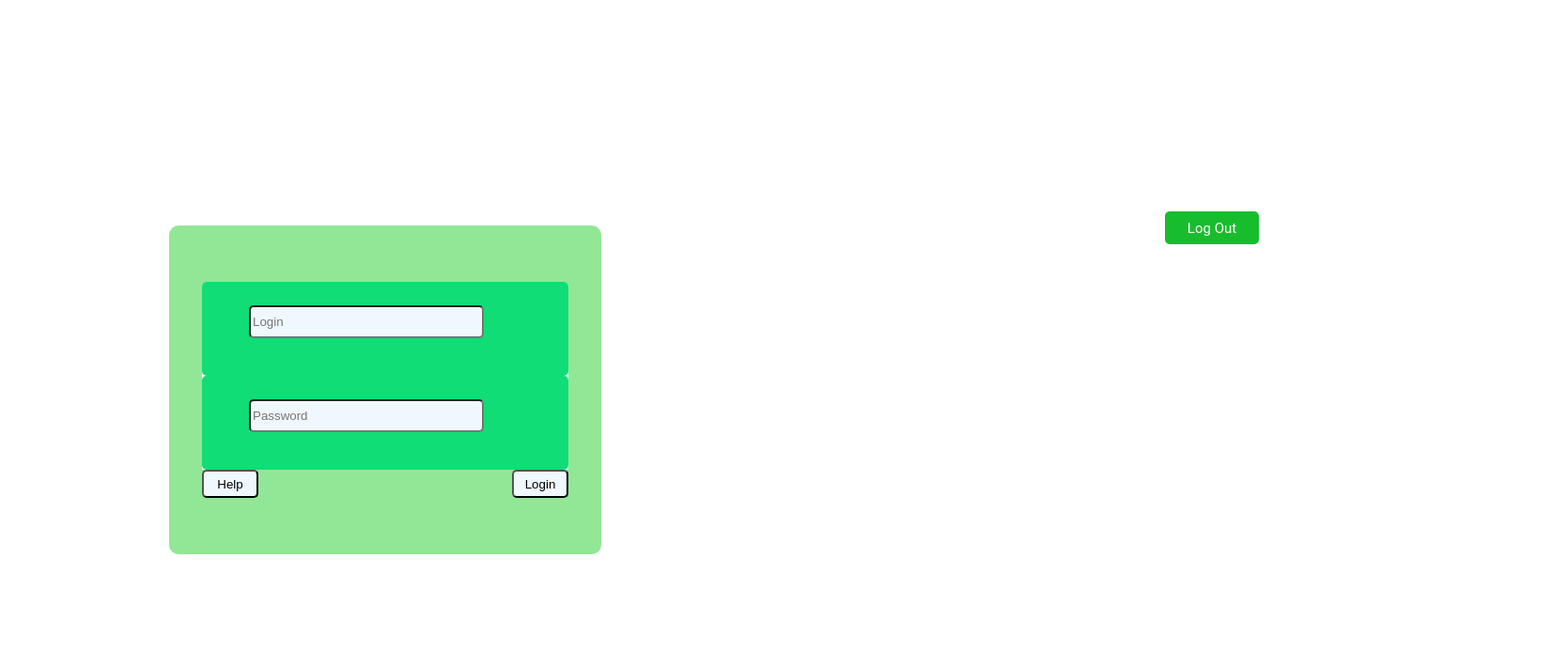
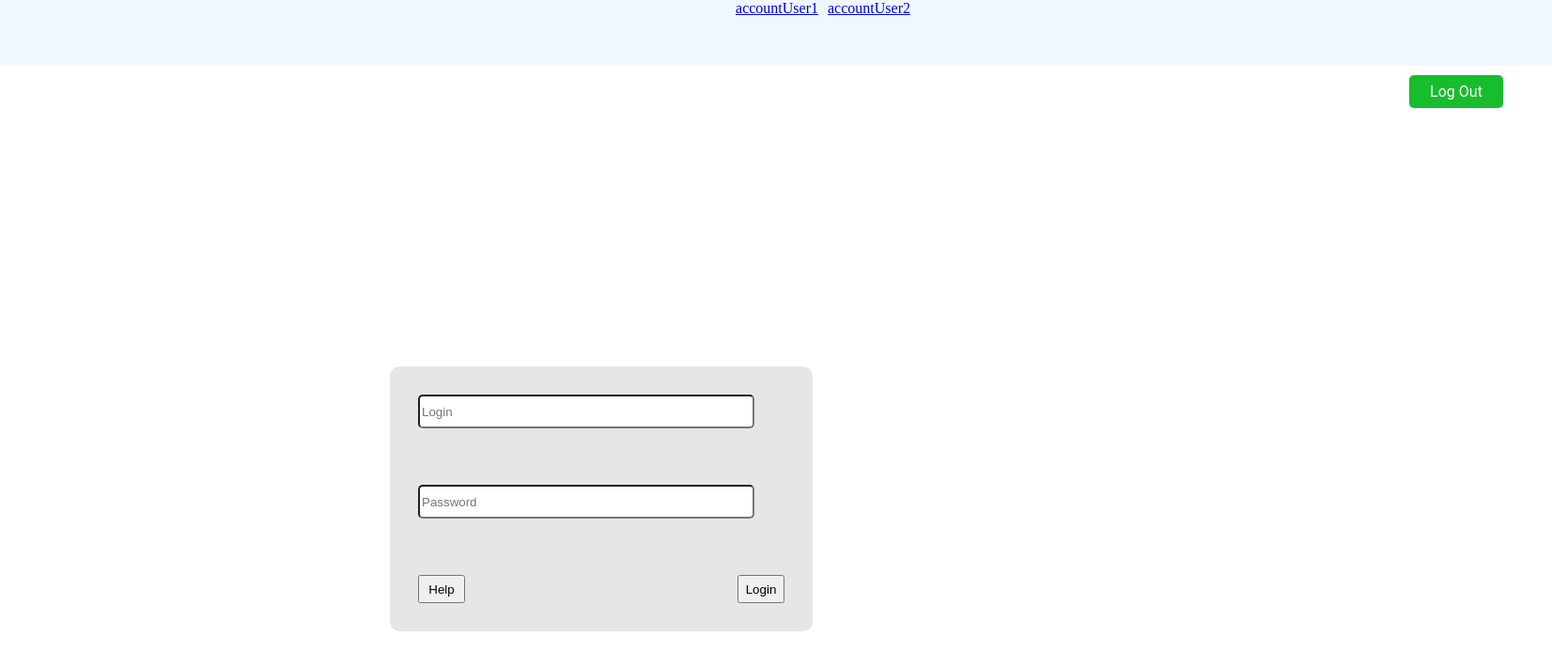
Before and after one commit to intrstllr/chat-app, a Vue app: page /page2 in a window 1280 px wide. Shown: the top 710 px of the page at 94% size, 1652 px wide, since content can reach past the window. Built offline with nearby package versions, Linux system fonts and the light colour scheme.

Commit message:
Add files via upload

```diff
--- a/src/App.vue
+++ b/src/App.vue
@@ -1,5 +1,5 @@
 <template>
-  <header class="header">
+  <header>
     <div class="header__container">
       <div class="header__body">
         <nav class="header_nav">
@@ -7,73 +7,41 @@
           <RouterLink class="page_2" to="/page2">accountUser2</RouterLink>
         </nav>
       </div>
-
     </div>
   </header>
   <RouterView />
 </template>
 
-<script></script>
+<script>
+
+</script>
 
 <style scoped>
 header {
-  width:100%;
-  background-color: #fff;
-  max-height: 30px;
+  width:100vh;
+  background-color: aliceblue;
+  height: 10%;
+  margin: 0px;
+  padding: 0px;
+}
+.page_2{
+  margin-left: 10px;
+}
+.page_1{
+  margin-left: 100px;
+}
+.header__body{
+  background-color:aliceblue;
+  width: 1652px;
+  height: 70px;
+  display: flex;
+  justify-content: center;
 }
 
-nav {
-  width: 100%;
-  font-size: 12px;
-  text-align: center;
-  margin-top: 5px;
-  height: inherit;
-  display: flex;
+body , div{
+  width: 100vh;
 }
-.header__container{
-    max-width: 1300px;
-    max-height: 30px;
-    margin: 0 auto;
-
+#app{
+  margin-right: 0px;
 }
-.header__body{
-    display: flex;
-    align-items: center;
-    justify-content: space-between;
-    padding: 10px 0;
-    margin-bottom: 930px;
-    height: 100px;
-}
-nav a.router-link-exact-active {
-  color: var(--color-text);
-}
-
-nav a.router-link-exact-active:hover {
-  background-color: transparent;
-}
-
-nav a {
-  display: inline-block;
-  padding: 0 1rem;
-  border-left: 1px solid var(--color-border);
-}
-
-nav a:first-of-type {
-  border: 0;
-}
-
-@media (min-width: 1024px) {
-  header {
-    display: flex;
-    place-items: center;
-    padding-right: calc(var(--section-gap) / 2);
-  }
-  nav {
-    text-align: left;
-    font-size: 1rem;
-    display: flex;
-    align-items: center;
-  }
-}
-
 </style>
--- a/src/components/authorization1.vue
+++ b/src/components/authorization1.vue
@@ -1,26 +1,27 @@
 <template>
-  <div class="authorization__body_1">
-    <form class="authorization__form__1" @keydown.enter.prevent="">
-      <div class="div__login_1">
+<div class="wrapper__form">
+        <div class="content__form">
+            <form class="authorization__form__container" @keydown.enter.prevent="">
+                <div class="div__login_blue">
                     <input
                         v-model="login"
                         type="text"
-          class="authorization__login-input_1"
+                        class="authorization__login-input_blue"
                         placeholder="Login"
                             />
                 </div>
-      <div class="div__password_1">
+                <div class="div__password_blue">
                     <input
                         v-model="password"
                         type="password"
-          class="authorization__password-input_1"
+                        class="authorization__password-input_blue"
                         placeholder="Password"
                     />
                 </div>
-      <div class="authorization__btns-group_1">
+                <div class="authorization__btns-group_blue">
                     <button
                         @click.prevent=""
-          class="authorization__forgive-btn_1"
+                        class="authorization__forgive-btn_blue"
                         @click="helpForAuthorization()"
                     >
                         Help
@@ -28,12 +29,13 @@
                     <button
                         @click.prevent="loginVerification"
                         @keydown.enter.prevent="loginVerification"
-          class="authorization__login-btn_1"
+                        class="authorization__login-btn_blue"
                     >
                         Login
                     </button>
                 </div>
             </form>
+    </div>
     </div>
 </template>
 <script>
@@ -64,75 +66,76 @@ export default {
       }
     },
     helpForAuthorization() {
-      alert(` login:admin \n password:123456`);
+      alert(` login:admin \n password: 123456`);
     },
   },
 };
 </script>
 
 <style>
-.authorization__body_1 {
-  margin-bottom: 900px;
-  background-color: #6f70fe;
-  height: 350px;
-  width: 460px;
+body {
+  padding: 0;
+  margin: 0;
+}
+
+.authorization__form__container {
+  max-width: 1250px;
+  margin: 0px auto;
+  background-color: hsl(0, 0%, 90%);
+  width: 450px;
+  border-radius: 10px;
+
+}
+.wrapper__form {
+  min-height: 100vh;
+  overflow: hidden;
   display: flex;
-  align-items: center;
-  justify-content: center;
-  border-radius: 10px;
-  flex-direction: row;
-  flex-wrap: wrap;
-  margin-top: 100px;
+  flex-direction: column;
+  margin-right: 0%;
+  padding: 0px;
 }
-.authorization__form__1{
+.content__form {
+  flex: 1 1 auto;
+  margin-top: 500px;
+  margin-left: 0vh;
+}
+.div__login_blue {
+  padding: 30px;
+  max-width: 1500px;
+  width: 390px;
+}
+.div__password_blue {
+  padding: 30px;
+  max-width: 1500px;
+  width: 390px;
+}
+.authorization__btns-group_blue {
+  padding: 30px;
+  max-width: 1500px;
+  width: 390px;
+  display: flex;
+  justify-content: space-between;
+  margin-bottom: 50px;
+}
+.authorization__login-input_blue {
+  width: 350px;
   border-radius: 5px;
-  background-color: aliceblue;
-}
-.authorization__login-input_1 {
-  margin-bottom: 50px;
-  size: 30px;
-  width: 250px;
-  height: 35px;
-  border-radius: 5px;
-  margin-left: 50px;
-  margin-top: 25px;
-  background-color: aliceblue;
-}
-.authorization__password-input_1 {
-  margin-bottom: 50px;
-  size: 30px;
-  width: 250px;
-  height: 35px;
-  border-radius: 5px;
-  margin-left: 50px;
-  margin-bottom: 75px;
-  background-color: aliceblue;
-  margin-top: 25px;
-}
-.authorization__forgive-btn_1 {
-  background-color: aliceblue;
-  border-radius: 5px;
-  width: 60px;
   height: 30px;
 }
-.authorization__login-btn_1 {
-  background-color: aliceblue;
+.authorization__password-input_blue {
+  width: 350px;
   border-radius: 5px;
-  width: 60px;
   height: 30px;
-  margin-left: 270px;
 }
-.div__login_1 {
-  background: #0000fe;
-  max-height: 100px;
-  border-radius: 5px;
+.authorization__forgive-btn_blue {
+  height: 30px;
+  width: 50px;
+  margin-top: 0px;
 }
-.div__password_1 {
-  background: #0000fe;
-  max-height: 100px;
-  border-radius: 5px;
+.authorization__login-btn_blue {
+  height: 30px;
+  width: 50px;
+  margin-top: 0px;
 }
-.authorization__btns-group_1 {
-  background-color: #6f70fe;
-}
+
 </style>
--- a/src/components/authorization2.vue
+++ b/src/components/authorization2.vue
@@ -1,26 +1,27 @@
 <template>
-  <div class="authorization__body">
-    <form class="authorization__form__" @keydown.enter.prevent="">
-      <div class="div__login">
+  <div class="wrapper__form">
+          <div class="content__form">
+              <form class="authorization__form__container" @keydown.enter.prevent="">
+                  <div class="div__login_blue">
                       <input
                           v-model="login"
                           type="text"
-          class="authorization__login-input"
+                          class="authorization__login-input_blue"
                           placeholder="Login"
                               />
                   </div>
-      <div class="div__password">
+                  <div class="div__password_blue">
                       <input
                           v-model="password"
                           type="password"
-          class="authorization__password-input"
+                          class="authorization__password-input_blue"
                           placeholder="Password"
                       />
                   </div>
-      <div class="authorization__btns-group">
+                  <div class="authorization__btns-group_blue">
                       <button
                           @click.prevent=""
-          class="authorization__forgive-btn"
+                          class="authorization__forgive-btn_blue"
                           @click="helpForAuthorization()"
                       >
                           Help
@@ -28,12 +29,13 @@
                       <button
                           @click.prevent="loginVerification"
                           @keydown.enter.prevent="loginVerification"
-          class="authorization__login-btn"
+                          class="authorization__login-btn_blue"
                       >
                           Login
                       </button>
                   </div>
               </form>
+      </div>
       </div>
   </template>
   <script>
@@ -42,96 +44,97 @@ export default {
       return {
         login: "",
         password: "",
-      authorized2: false,
+        authorized1: false,
       };
     },
     methods: {
       userData() {
         return {
-        id: 2,
-        login: "admin2",
-        password: "654321",
+          id: 1,
+          login: "admin",
+          password: "123456",
         };
       },
       loginVerification() {
         const user = this.userData();
         if (this.login === user.login && this.password === user.password) {
-        this.authorized2 = true;
-        localStorage.setItem("login2", JSON.stringify(this.authorized2));
+          this.authorized1 = true;
+          localStorage.setItem("login1", JSON.stringify(this.authorized1));
           this.$emit("authorized", true);
         } else {
-        this.authorized2 = false;
+          this.authorized1 = false;
         }
       },
       helpForAuthorization() {
-      alert(` login:admin2 \n password:654321`);
+        alert(` login:admin \n password: 123456`);
       },
     },
   };
   </script>
 
   <style>
-.authorization__body {
-  margin-bottom: 900px;
-  background-color:#91e795;
-  height: 350px;
-  width: 460px;
+  body {
+    padding: 0;
+    margin: 0;
+  }
+
+  .authorization__form__container {
+    max-width: 1250px;
+    margin: 0px auto;
+    background-color: hsl(0, 0%, 90%);
+    width: 450px;
+    border-radius: 10px;
+  }
+  .wrapper__form {
+    min-height: 100vh;
+    overflow: hidden;
     display: flex;
-  align-items: center;
-  justify-content: center;
-  border-radius: 10px;
-  flex-direction: row;
-  flex-wrap: wrap;
+    flex-direction: column;
+    margin: 0px;
+    padding: 0px;
   }
-.authorization__form__ {
+  .content__form {
+    flex: 1 1 auto;
+    margin-top: 40vh;
+    margin-left: 0vh;
+  }
+  .div__login_blue {
+    padding: 30px;
+    max-width: 1500px;
+    width: 390px;
+  }
+  .div__password_blue {
+    padding: 30px;
+    max-width: 1500px;
+    width: 390px;
+  }
+  .authorization__btns-group_blue {
+    padding: 30px;
+    max-width: 1500px;
+    width: 390px;
+    display: flex;
+    justify-content: space-between;
+    margin-bottom: 50px;
+  }
+  .authorization__login-input_blue {
+    width: 350px;
     border-radius: 5px;
-  background-color: aliceblue;
-}
-.authorization__login-input {
-  margin-bottom: 50px;
-  size: 30px;
-  width: 250px;
-  height: 35px;
-  border-radius: 5px;
-  margin-left: 50px;
-  margin-top: 25px;
-  background-color: aliceblue;
-}
-.authorization__password-input {
-  margin-bottom: 50px;
-  size: 30px;
-  width: 250px;
-  height: 35px;
-  border-radius: 5px;
-  margin-left: 50px;
-  margin-bottom: 75px;
-  background-color: aliceblue;
-  margin-top: 25px;
-}
-.authorization__forgive-btn{
-  background-color: aliceblue;
-  border-radius: 5px;
-  width: 60px;
     height: 30px;
   }
-.authorization__login-btn{
-  background-color: aliceblue;
+  .authorization__password-input_blue {
+    width: 350px;
     border-radius: 5px;
-  width: 60px;
     height: 30px;
-  margin-left: 270px;
   }
-.div__login{
-  background: #10dd76;
-  max-height: 100px;
-  border-radius: 5px;
+  .authorization__forgive-btn_blue {
+    height: 30px;
+    width: 50px;
+    margin-top: 0px;
   }
-.div__password{
-  background: #10dd76;
-  max-height: 100px;
-  border-radius: 5px;
+  .authorization__login-btn_blue {
+    height: 30px;
+    width: 50px;
+    margin-top: 0px;
   }
-.authorization__btns-group{
-  background-color:#91e795;
-}
+
   </style>
--- a/src/main.js
+++ b/src/main.js
@@ -2,8 +2,6 @@ import { createApp } from 'vue'
 import App from './App.vue'
 import router from './router'
 
-
-import './assets/main.css'
 
 const app = createApp(App)
 
--- a/src/pages/PageOfSecondUser.vue
+++ b/src/pages/PageOfSecondUser.vue
@@ -1,10 +1,9 @@
 <template>
   <header>
-    <div class="logOut__btn" @click="logOut()">Log Out</div>
+  <div class="logOut__btn" @click="logOut()">Log Out</div>
   </header>
   <authorization2 v-if="!isAuth" @authorized="isAuth = true" />
   <div class="content" v-else>
-    <div class="list_body">
       <div class="messages__List">
         <div
           v-for="msg in messages"
@@ -21,11 +20,9 @@
             {{ msg.loginUser }}
           </div>
         </div>
-      </div>
     </div>
     <div class="indent__for__form"></div>
     <form class="form">
-      <div class="name">user1</div>
       <input
         type="text"
         class="input_for_messages"
@@ -101,18 +98,7 @@ export default {
   align-items: center;
   backdrop-filter: blur(10px);
 }
-.name {
-  height: 35px;
-  background:  #18bd2e;
-  padding: 15px;
-  border-radius: 30px;
-  display: flex;
-  justify-content: center;
-  align-items: center;
-  color: white;
-  font-size: 14px;
-  font-weight: 300;
-}
+
 
 .input_for_messages {
   height: 35px;
@@ -193,17 +179,14 @@ export default {
   outline: none;
   color: white;
   border-radius: 5px;
-  margin-left: 600px;
-  margin-top: 15px;
+  margin-left: 1500px;
+  margin-top: 10px;
   max-height: 35px;
   position: fixed;
 }
 .list_body {
   min-height: 200px;
 }
-.content {
-  min-height: 1300px;
-}
 header{
   max-height: 200px;
 
```
Also changed, not shown: src/pages/PageOfFirstUser.vue (+8 -26 lines), src/components/header.vue (added). Lines whose indentation alone changed are shown as unchanged.
